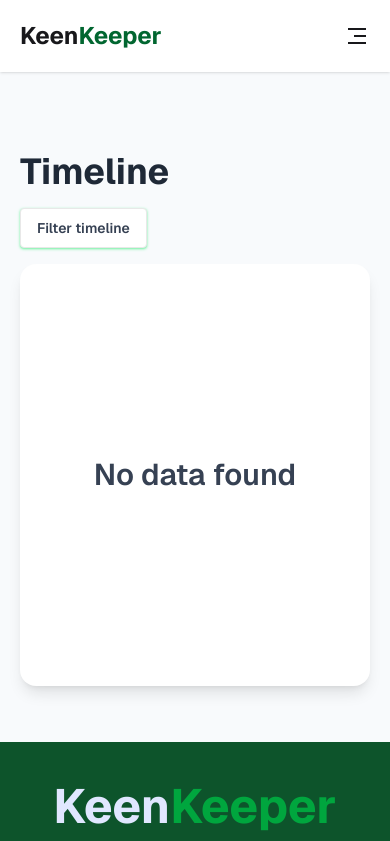
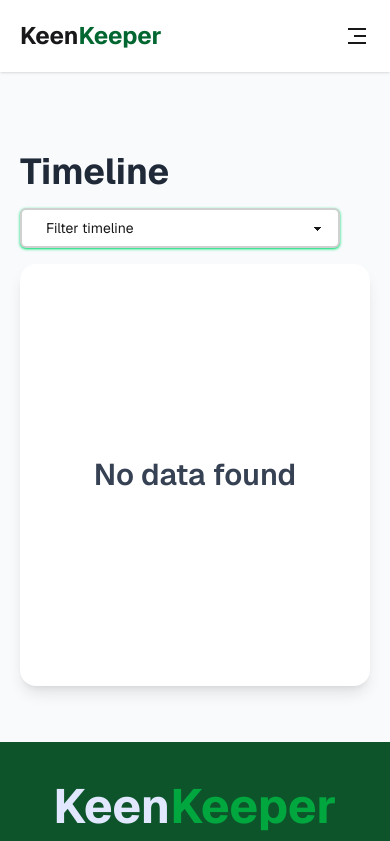
Before and after one commit to mahdihasanprogrammer/Assignment-7-Keen-Keeper, a React (Vite) app: page /timeline in a window 390 px wide. Shown: the top 841 px of the page. Built offline with nearby package versions, Linux system fonts and the light colour scheme.

Commit message:
Added filter options on the Timeline page so users can filter entries by: Call, Text, or Video , and updated stats card and Quick Check-In Card responsive design for small and medium devices

```diff
--- a/src/context/friendContextPage/FriendContextPage.jsx
+++ b/src/context/friendContextPage/FriendContextPage.jsx
@@ -14,6 +14,8 @@
 
         toast(`📞 Call with ${currentFriend.name }`);
 
+        delete  currentFriend.id;
+
         const updatedCurrentFriendData = {
             ...currentFriend,
             type:'Call',
@@ -29,9 +31,10 @@
 
         toast(`💬 Message with ${currentFriend.name}`);
 
+        delete  currentFriend.id;
         const updatedCurrentFriendData = {
             ...currentFriend,
-            type:'Message',
+            type:'Text',
             date: new Date().toDateString('en-GB'),
         }
 
@@ -43,6 +46,7 @@
 
         toast(`📹 Video with ${currentFriend.name}`);
 
+        delete  currentFriend.id;
         const updatedCurrentFriendData = {
             ...currentFriend,
             type:"Video",
@@ -57,6 +61,7 @@
 
     const data = {
         historyCallMsgVideo,
+        setHistoryCallMsgVideo,
         handleCall,
         handleMessage,
         handleVideo,
--- a/src/pages/FriendDetailsPage/ProfileDetail.jsx
+++ b/src/pages/FriendDetailsPage/ProfileDetail.jsx
@@ -15,7 +15,7 @@
         <div className='lg:col-span-2 space-y-5'>
 
                 {/* 1. Stats Cards  */}
-                <div className='grid grid-cols-1 md:grid-cols-2 lg:grid-cols-3 gap-6 text-center text-[#64748B] text-base'>
+                <div className='grid grid-cols-2 lg:grid-cols-3 gap-6 text-center text-[#64748B] text-base'>
 
                     <div className='bg-base-100 shadow h-32 flex flex-col justify-center items-center px-3 rounded-xl'>
                         <h2 className='text-2xl font-semibold text-[#244D3F]'>{days_since_contact}</h2>
@@ -27,7 +27,7 @@
                         <p>Goal (Days)</p>
                     </div>
 
-                    <div className='bg-base-100 shadow h-32 flex flex-col justify-center items-center px-3 rounded-xl'>
+                    <div className='bg-base-100 shadow h-32 flex flex-col justify-center items-center px-3 rounded-xl col-span-2 lg:col-span-1'>
                         <h2 className='text-2xl font-semibold text-[#244D3F]'>{next_due_date}</h2>
                         <p>Next Due</p>
                     </div>
@@ -55,7 +55,7 @@
                 <h1 className='font-medium text-xl text-[#244D3F]'>Quick Check-In</h1>
 
                 {/* card container , call , message, video */}
-                <div className='grid grid-cols-1 md:grid-cols-2 lg:grid-cols-3 gap-6 text-center text-[#1F2937] text-lg'>
+                <div className='grid  grid-cols-2 lg:grid-cols-3 gap-6 text-center text-[#1F2937] text-lg'>
 
                     {/* Call btn */}
                     <button onClick={() => {handleCall(friendDetail)}}
@@ -66,14 +66,14 @@
 
                     {/* Message btn */}
                     <button onClick={() => {handleMessage(friendDetail)}}
-                     className='btn shadow h-28 flex flex-col justify-center items-center px-3 rounded-xl '>
+                     className='btn shadow h-28 flex flex-col justify-center items-center px-3 rounded-xl'>
                         <h2 className='text-3xl font-semibold text-[#244D3F]'><LuMessageSquareText /></h2>
                         <p className='text-lg'>Text</p>
                     </button>
 
                     {/* Video btn */}
                     <button onClick={()=>{handleVideo(friendDetail)}}
-                    className='btn shadow h-28 flex flex-col justify-center items-center px-3 rounded-xl '>
+                    className='btn shadow h-28 flex flex-col justify-center items-center px-3 rounded-xl col-span-2 lg:col-span-1'>
                         <h2 className='text-3xl font-semibold text-[#244D3F]'><FiVideo /></h2>
                         <p className='text-lg'>Video</p>
                     </button>
--- /dev/null
+++ b/src/pages/timeline/FilterTimeline.jsx
@@ -0,0 +1,13 @@
+import React from 'react';
+
+const FilterTimeline = () => {
+
+
+    return (
+        <div>
+
+        </div>
+    );
+};
+
+export default FilterTimeline;
--- a/src/pages/timeline/TimeLinePage.jsx
+++ b/src/pages/timeline/TimeLinePage.jsx
@@ -3,6 +3,8 @@
 import call_icon from '../../../public/call.png';
 import text_icon from '../../../public/text.png';
 import video_icon from '../../../public/video.png';
+import { IoIosArrowDown, IoIosArrowUp } from 'react-icons/io';
+
 
 
 
@@ -10,20 +12,55 @@
 const TimeLinePage = () => {
 
     const {historyCallMsgVideo} = useContext(friendContext);
-    const [sort , setSort] = useState(false);
+    const [filteredData, setFilteredData] = useState(historyCallMsgVideo);
+    const [sort, setSort] = useState(false);
 
 
+
+    const handleSelected =(e) =>{
+        if(e.target.value === 'All data'){
+              setFilteredData(historyCallMsgVideo);
+        }
+
+        else if(e.target.value ==='Call'){
+            const result = historyCallMsgVideo.filter(data => data.type === 'Call');
+            setFilteredData(result);
+        }
+
+        else if(e.target.value==='Text'){
+              const result = historyCallMsgVideo.filter(data => data.type === 'Text')
+                setFilteredData(result)
+        }
+        else if(e.target.value === 'Video'){
+           const result =  historyCallMsgVideo.filter(data => data.type === 'Video')
+                setFilteredData(result)
+        }
+
+
+    }
 
 
     return (
         <div className='space-y-4 pt-20 pb-10 container mx-auto px-5 md:px-8 lg:px-12'>
             <h1 className='text-[#1F2937] text-4xl md:text-5xl font-bold'>Timeline</h1>
 
-            <button className='btn bg-base-100 text-gray-700 shadow shadow-green-300
-            '>Filter timeline</button>
+            <select onClick={handleSelected}
+             name="" id=""
+             className='select bg-base-100 shadow py-2 px-6 border-double border-2 rounded-md shadow-green-400 outline-0 space-y-2'>
+
+                <option className='bg-base-300' selected disabled value="Filter timeline">Filter timeline</option>
+                <option className='bg-base-300'  value="All data">All data</option>
+                <option className='bg-base-300' value="Call">Call</option>
+                <option className='bg-base-300' value="Text">Text</option>
+                <option className='bg-base-300' value="Video">Video</option>
+
+            </select>
 
 
-            {historyCallMsgVideo.length ===0 &&
+
+
+            {/* added no data found text when page is empty */}
+            {filteredData.length ===0 &&
              <div className=' bg-base-100
               shadow-lg flex items-center justify-center p-5 md:p-10 rounded-2xl h-[50vh]'>
                 <h1 className='text-3xl  font-semibold text-gray-700'>No data found</h1>
@@ -32,18 +69,18 @@
             {/* timeline cards */}
             <div className='space-y-4'>
                 {
-                historyCallMsgVideo.map(history =>
+                filteredData.map((history, index) =>
                     <div className='text-lg p-6 rounded-xl shadow-md bg-base-100 flex items-center gap-5'
-                     key={history.id}>
+                     key={index}>
 
                         <figure>
                             <img
                             src={history.type === 'Call' ? call_icon :
-                                history.type === "Message" ? text_icon:
+                                history.type === "Text" ? text_icon:
                                 history.type === 'Video' ? video_icon : ""
                             }
                              alt={history.type === 'Call' ? "call_icon" :
-                                history.type === "Message" ? "text_icon":
+                                history.type === "Text" ? "text_icon":
                                 history.type === 'Video' ?" video_icon" : ""
                             }
                             />
--- a/src/shared/Footer/Footer.jsx
+++ b/src/shared/Footer/Footer.jsx
@@ -5,8 +5,8 @@
 const Footer = () => {
     return (
 
-        <div className='bg-green-900  '>
-            <footer className="footer footer-horizontal footer-center  text-primary-content container mx-auto px-5 pt-10 pb-6 md:pt-20 md:pb-10 md:px-8 lg:px-12 gap-6">
+<div className='bg-green-900 '>
+  <footer className="footer footer-horizontal footer-center  text-primary-content container mx-auto px-5 pt-10 pb-6 md:pt-20 md:pb-10 md:px-8 lg:px-12 gap-6">
 
   <aside>
 
```
